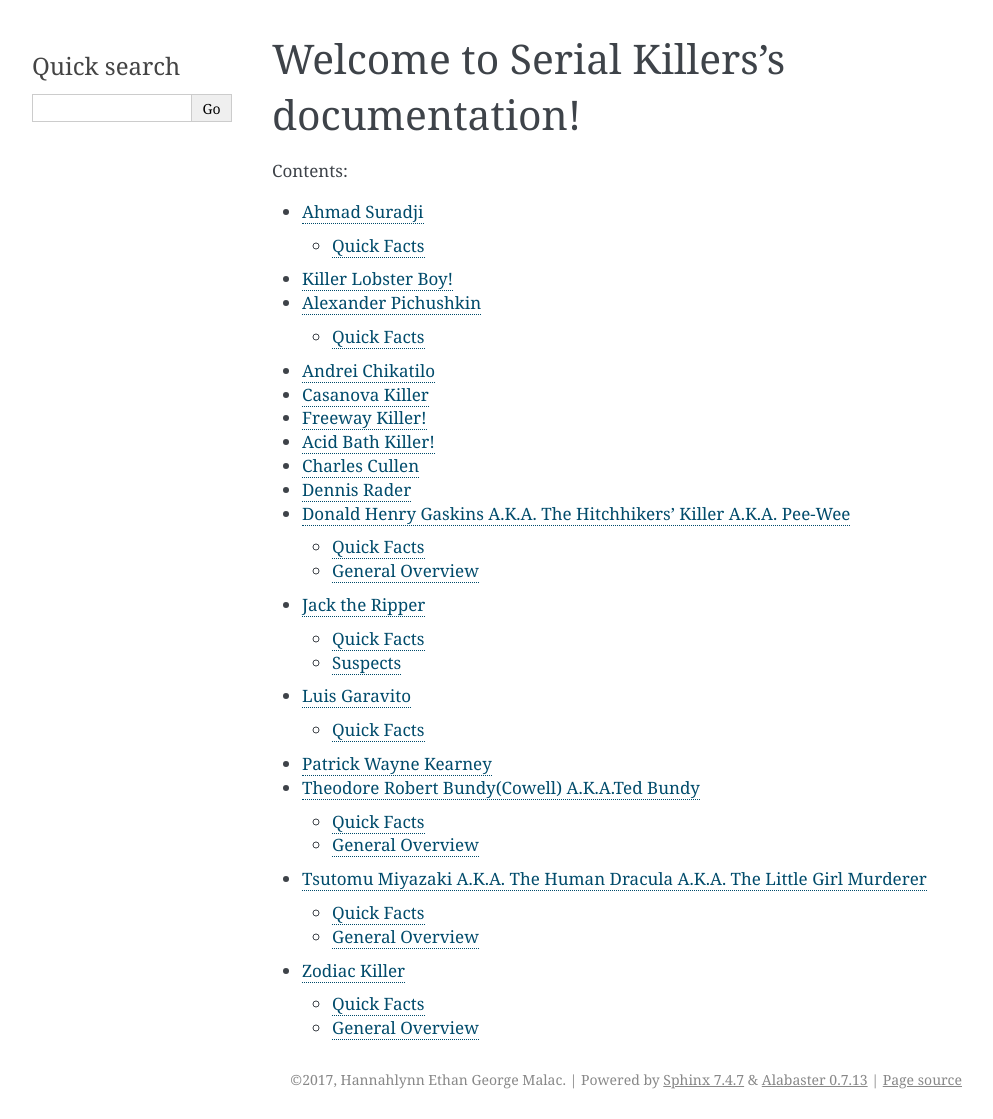
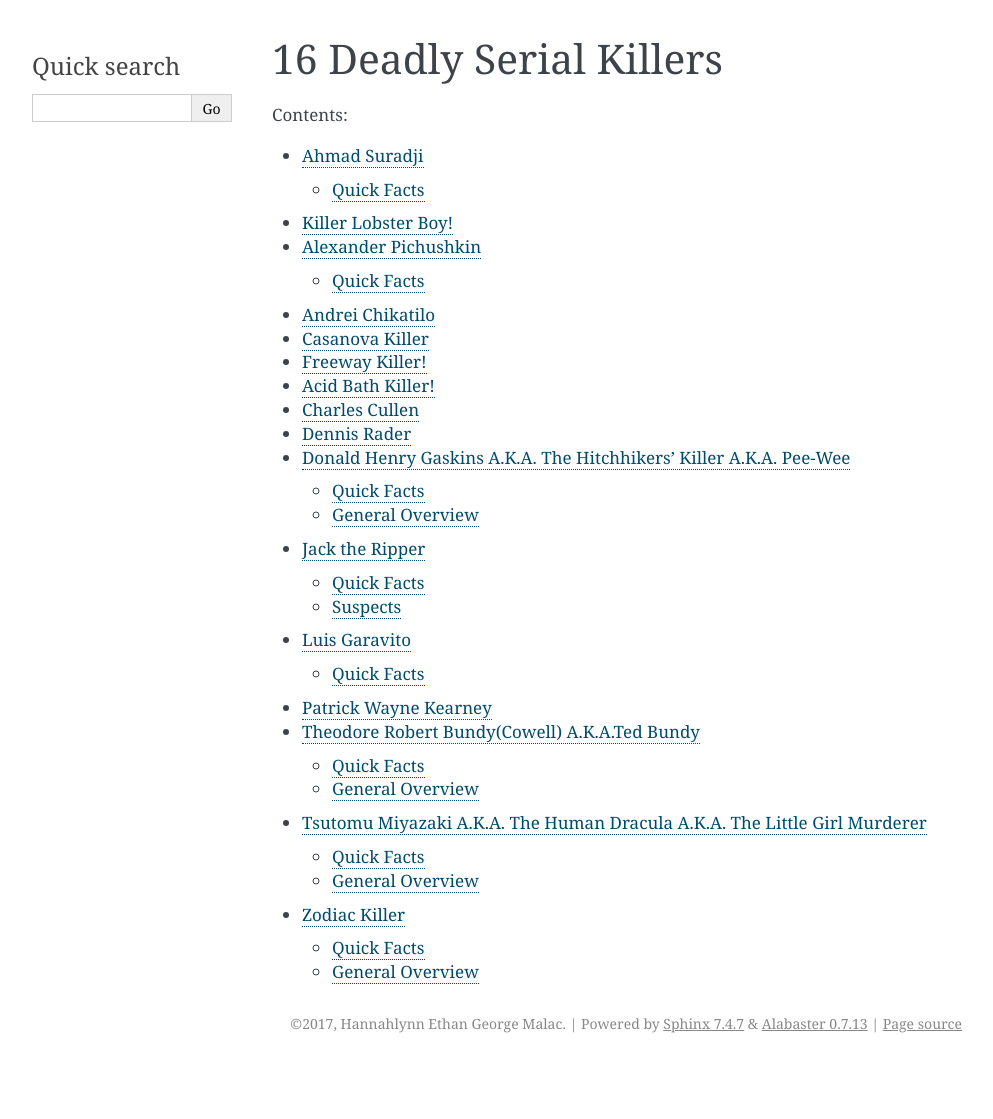
Before and after one commit to GeoSau/serial_killers, a Sphinx documentation site: the page built from source/index.rst, in a window 1280 px wide. Shown: the whole page, without its empty margins (148-1141 px from the left). Built offline with Sphinx 7.4.7, drawn with Linux system fonts in a browser that asks for light colours; after the commit the page ends 1063 px from its top, so only the background shows below that.

Commit message:
changed title of website

```diff
--- a/source/index.rst
+++ b/source/index.rst
@@ -1,6 +1,6 @@
 
-Welcome to Serial Killers's documentation!
-==========================================
+16 Deadly Serial Killers
+========================
 
 .. toctree::
    :maxdepth: 2
```
